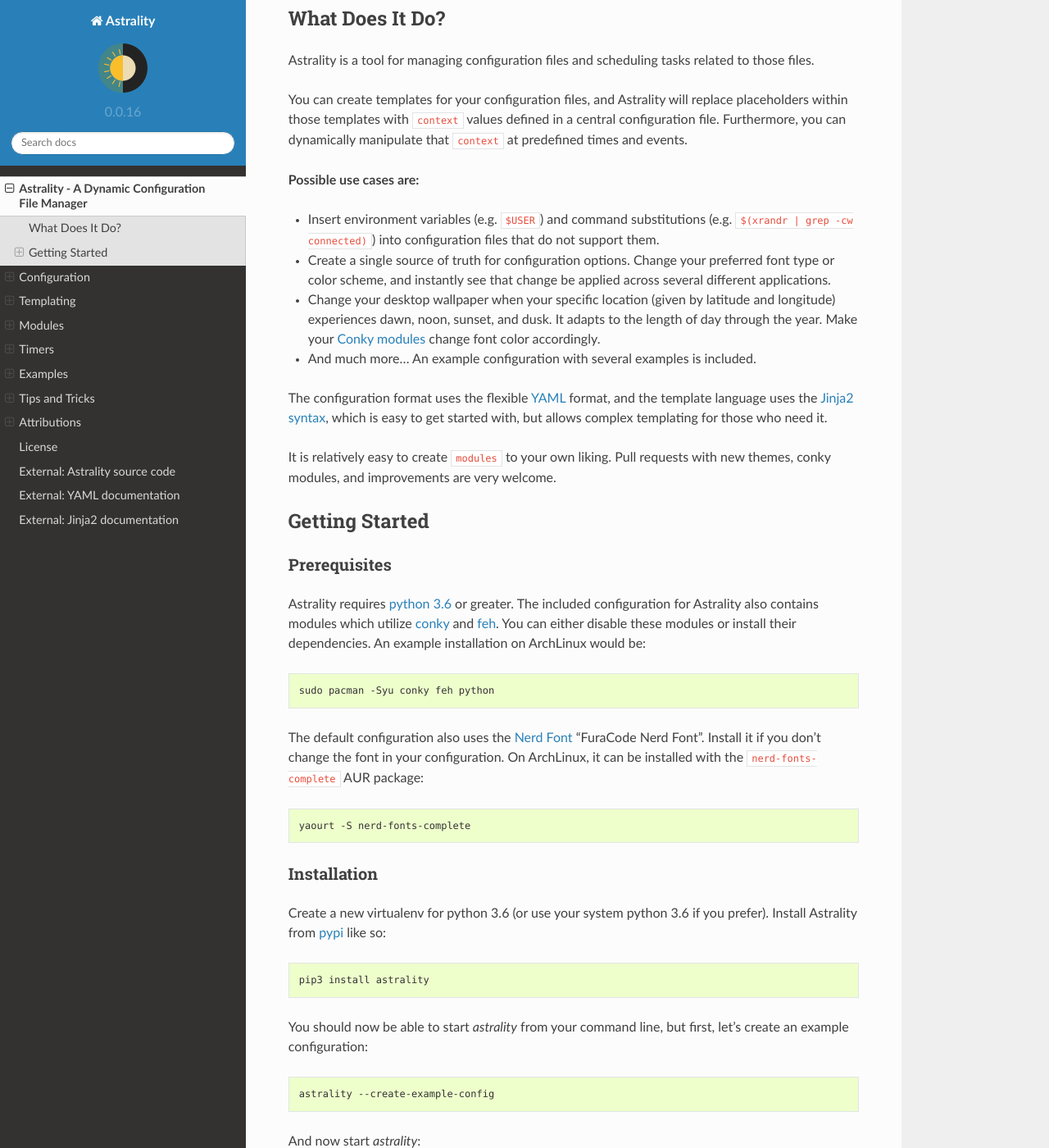
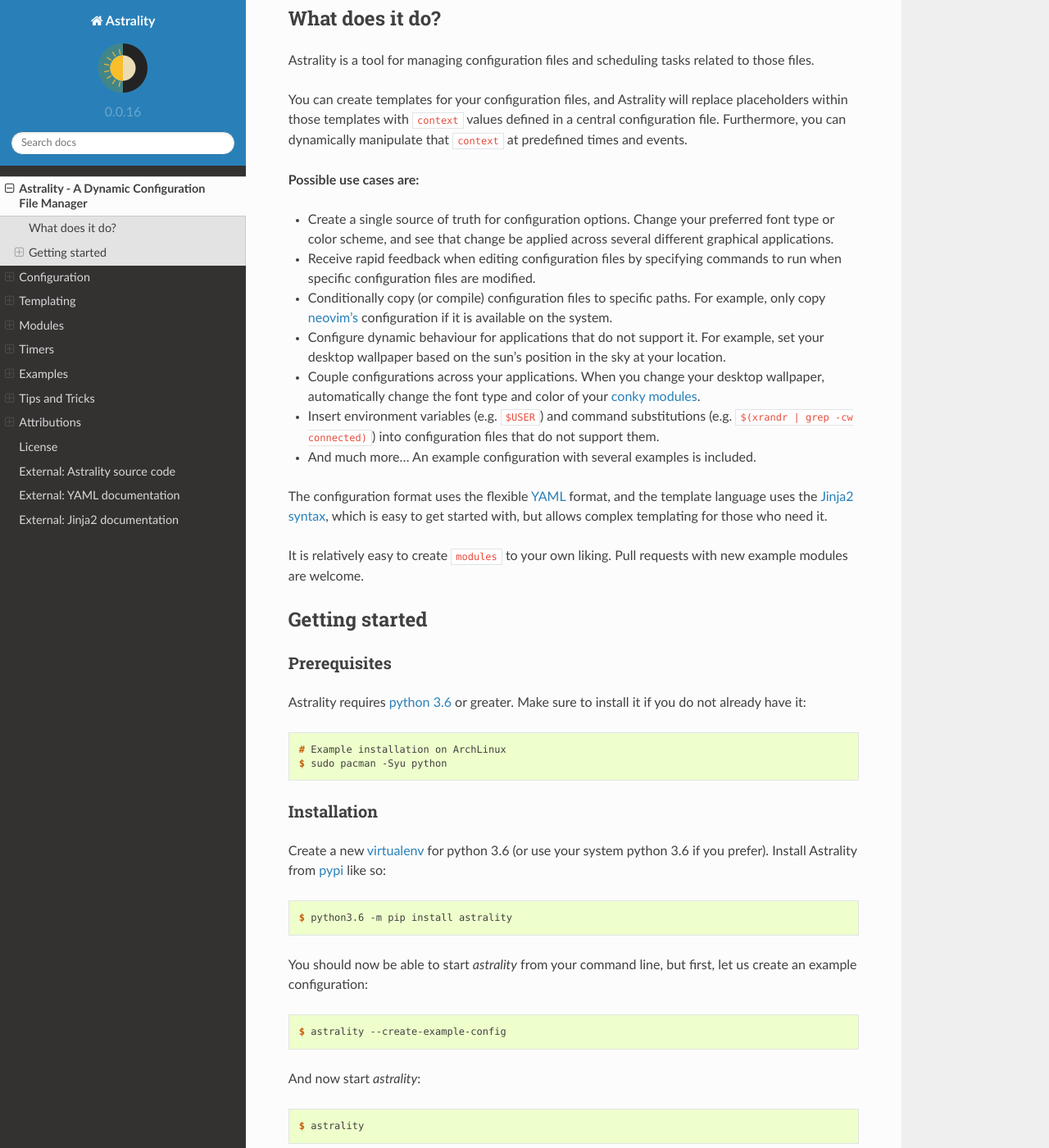
Before and after one commit to JakobGM/astrality, a Sphinx documentation site: the page built from docs/readme.rst, in a window 1280 px wide and 1400 px high, scrolled down 261 px. Shown: the whole window at 82% size. Built offline with Sphinx 7.4.7 and the Read the Docs theme 2.0.0, drawn with Linux system fonts in a browser that asks for light colours; some of the changed text lies outside the part shown.

Commit message:
Update readme for the new state of the project

```diff
--- a/docs/readme.rst
+++ b/docs/readme.rst
@@ -19,7 +19,7 @@
 |logo| Astrality - A Dynamic Configuration File Manager |pypi_version| |travis-ci| |rtfd| |coveralls|
 =====================================================================================================
 
-What Does It Do?
+What does it do?
 ================
 
 Astrality is a tool for managing configuration files and scheduling tasks related to those files.
@@ -28,56 +28,70 @@ You can create templates for your configuration files, and Astrality will replac
 
 **Possible use cases are:**
 
+* Create a single source of truth for configuration options. Change your preferred font type or color scheme, and see that change be applied across several different graphical applications.
+* Receive rapid feedback when editing configuration files by specifying commands to run when specific configuration files are modified.
+* Conditionally copy (or compile) configuration files to specific paths. For example, only copy `neovim's <https://neovim.io/>`_ configuration if it is available on the system.
+* Configure dynamic behaviour for applications that do not support it. For example, set your desktop wallpaper based on the sun's position in the sky at your location.
+* Couple configurations across your applications. When you change your desktop wallpaper, automatically change the font type and color of your `conky modules <https://github.com/brndnmtthws/conky>`_.
 * Insert environment variables (e.g. ``$USER``) and command substitutions (e.g. ``$(xrandr | grep -cw connected)``) into configuration files that do not support them.
-* Create a single source of truth for configuration options. Change your preferred font type or color scheme, and instantly see that change be applied across several different applications.
-* Change your desktop wallpaper when your specific location (given by latitude and longitude) experiences dawn, noon, sunset, and dusk. It adapts to the length of day through the year. Make your `Conky modules <https://github.com/brndnmtthws/conky>`_ change font color accordingly.
 * And much more...  An example configuration with several examples is included.
 
 The configuration format uses the flexible `YAML <http://docs.ansible.com/ansible/latest/YAMLSyntax.html#yaml-basics>`_ format, and the template language uses the `Jinja2 syntax <http://jinja.pocoo.org/docs/2.10/>`_, which is easy to get started with, but allows complex templating for those who need it.
 
-It is relatively easy to create ``modules`` to your own liking. Pull requests with new themes, conky modules, and improvements are very welcome.
+It is relatively easy to create ``modules`` to your own liking. Pull requests with new example modules are welcome.
 
-Getting Started
+Getting started
 ===============
 
 Prerequisites
 -------------
-Astrality requires `python 3.6 <https://www.python.org/downloads/>`_ or greater. The included configuration for Astrality also contains modules which utilize `conky <https://wiki.archlinux.org/index.php/Conky>`_ and `feh <https://wiki.archlinux.org/index.php/feh>`_. You can either disable these modules or install their dependencies. An example installation on ArchLinux would be:
+Astrality requires `python 3.6 <https://www.python.org/downloads/>`_ or greater. Make sure to install it if you do not already have it:
 
 .. code-block:: console
 
-    sudo pacman -Syu conky feh python
+    # Example installation on ArchLinux
+    $ sudo pacman -Syu python
+
+
+Installation
+------------
+
+Create a new `virtualenv <https://virtualenv.pypa.io/en/stable/>`_ for python 3.6 (or use your system python 3.6 if you prefer). Install Astrality from `pypi <https://pypi.org/project/astrality/>`_ like so:
+
+.. code-block:: console
+
+    $ python3.6 -m pip install astrality
+
+You should now be able to start `astrality` from your command line, but first, let us create an example configuration:
+
+.. code-block:: console
+
+    $ astrality --create-example-config
+
+And now start `astrality`:
+
+.. code-block:: console
+
+    $ astrality
+
+If you have ``feh`` installed, your desktop wallpaper should now be changed according to the sun's position in the sky at `Null Island <https://en.wikipedia.org/wiki/Null_Island>`_. Since you probably don't live there, you should now configure Astrality.
+
+Optional dependencies
+---------------------
+The included example configuration for Astrality contains modules which are dependent on `conky <https://wiki.archlinux.org/index.php/Conky>`_ and `feh <https://wiki.archlinux.org/index.php/feh>`_. These modules are automatically disabled if their dependencies are not satisfied.
+If you want to use them, you should install ``conky`` and ``feh``.  An example installation on ArchLinux would be:
+
+.. code-block:: console
+
+    $ sudo pacman -Syu conky feh
 
 The default configuration also uses the `Nerd Font <https://github.com/ryanoasis/nerd-fonts>`_ "FuraCode Nerd Font". Install it if you don't change the font in your configuration. On ArchLinux, it can be installed with the ``nerd-fonts-complete`` AUR package:
 
 .. code-block:: console
 
-    yaourt -S nerd-fonts-complete
+    $ yaourt -S nerd-fonts-complete
 
-Installation
-------------
-
-Create a new virtualenv for python 3.6 (or use your system python 3.6 if you prefer). Install Astrality from `pypi <https://pypi.org/project/astrality/>`_ like so:
-
-.. code-block:: console
-
-    pip3 install astrality
-
-You should now be able to start `astrality` from your command line, but first, let's create an example configuration:
-
-.. code-block:: console
-
-    astrality --create-example-config
-
-And now start `astrality`:
-
-.. code-block:: console
-
-    astrality
-
-If you have ``feh`` installed, your desktop wallpaper should now be changed according to the sun's position in the sky at `Null Island <https://en.wikipedia.org/wiki/Null_Island>`_. Since you probably don't live there, you should now configure Astrality.
-
-Configuration and Further Documentation
+Configuration and further documentation
 ---------------------------------------
 
 I recommend taking a look at the `full documentation <https://astrality.readthedocs.io/>`_ of Astrality hosted at `Read the Docs <https://readthedocs.org>`_.
```
